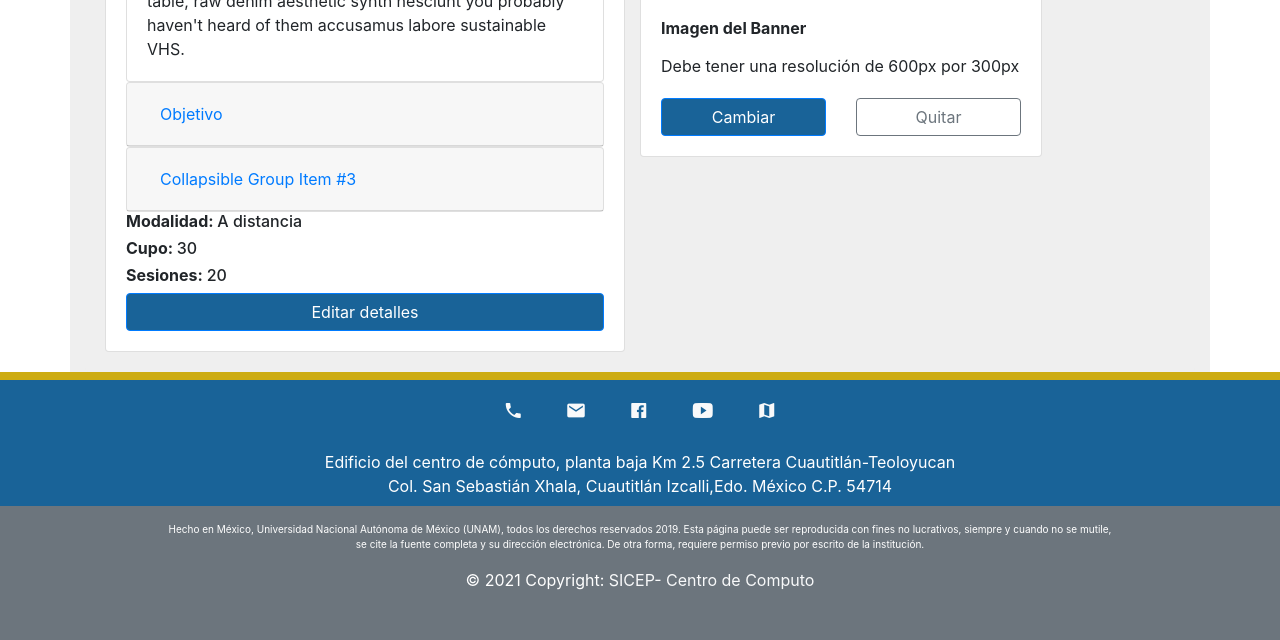
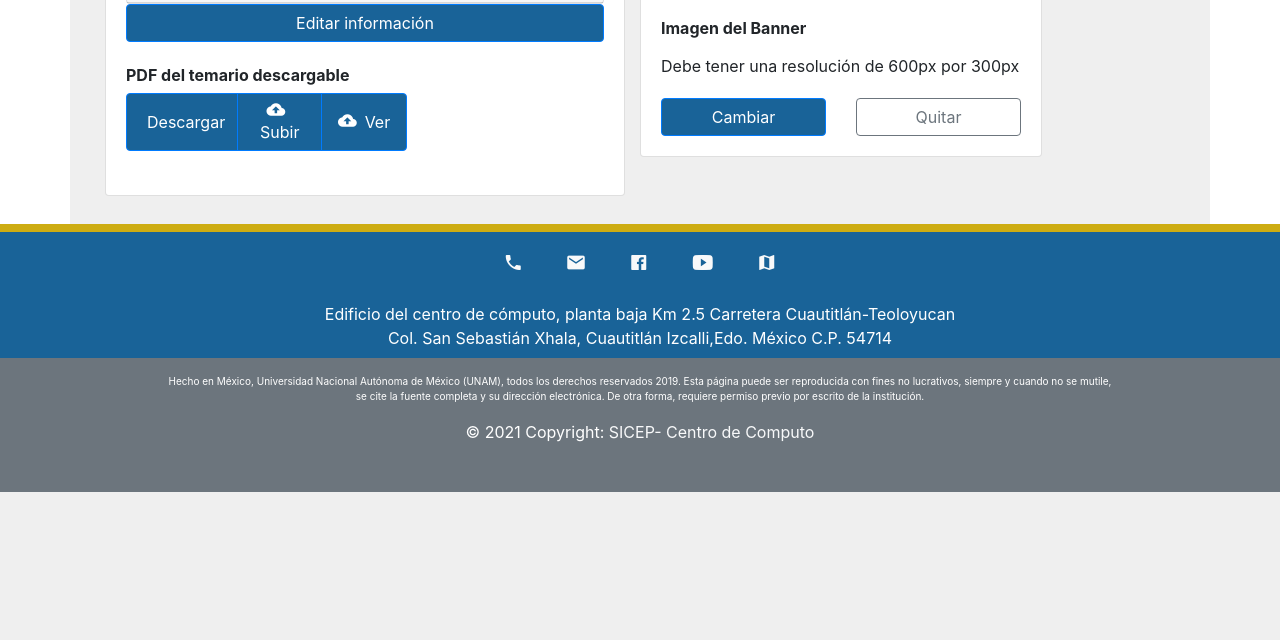
Before and after one commit to chrisPumita/fesc_cursos, a PHP site: the page made by app/view/admin/admin-detcursospanel-view.php in a window 1280 px wide. Shown: the part 807-1447 px from the top of the page. After the commit the page ends 1299 px from the top, so only its background shows below. Run offline with PHP 8.4, Linux system fonts and the light colour scheme; the template is opened without the code that fills it, so the values that code supplies are empty.

Commit message:
ACTUALIZACION FRONT 12-05

```diff
--- a/app/view/admin/admin-detcursospanel-view.php
+++ b/app/view/admin/admin-detcursospanel-view.php
@@ -79,7 +79,7 @@
     <!-- INICIA DESCRIPCION -->
     <!-- FIN DESCRIPCION -->
     <div class="card bg-grey estadisticas">
-        <div class="card-body">
+        <div class="card-body py-1">
             <div class="row">
                 <div class="col-lg-12">
                     <div class="callout callout-second">
@@ -90,11 +90,11 @@
             </div>
             <div class="row">
                 <!-- TARJETA DE INFO DEL CURSO -->
-                <div class="col-sm-6">
+                <div class="col-sm-6 py-4">
                     <div class="card">
                         <div class="card-body">
                             <div class="mx-auto">
-                                <h5><strong>Creado por:</strong>Juan Perez Sanchez</h5>
+                                <h5><strong>Creado por: </strong>Juan Perez Sanchez</h5>
                                 <p>15 de Mayo de 2020</p>
                                 <div id="accordion">
                                     <div class="card">
@@ -108,7 +108,7 @@
 
                                         <div id="collapseOne" class="collapse show" aria-labelledby="headingOne" data-parent="#accordion">
                                         <div class="card-body">
-                                            Anim pariatur cliche reprehenderit, enim eiusmod high life accusamus terry richardson ad squid. 3 wolf moon officia aute, non cupidatat skateboard dolor brunch. Food truck quinoa nesciunt laborum eiusmod. Brunch 3 wolf moon tempor, sunt aliqua put a bird on it squid single-origin coffee nulla assumenda shoreditch et. Nihil anim keffiyeh helvetica, craft beer labore wes anderson cred nesciunt sapiente ea proident. Ad vegan excepteur butcher vice lomo. Leggings occaecat craft beer farm-to-table, raw denim aesthetic synth nesciunt you probably haven't heard of them accusamus labore sustainable VHS.
+                                            Anim pariatur cliche reprehenderit, enim eiusmod high life accusamus terry richardson ad squid. 3 wolf moon officia aute, non cupidatat skateboard dolor brunch.
                                         </div>
                                         </div>
                                     </div>
@@ -122,7 +122,7 @@
                                         </div>
                                         <div id="collapseTwo" class="collapse" aria-labelledby="headingTwo" data-parent="#accordion">
                                         <div class="card-body">
-                                            Anim pariatur cliche reprehenderit, enim eiusmod high life accusamus terry richardson ad squid. 3 wolf moon officia aute, non cupidatat skateboard dolor brunch. Food truck quinoa nesciunt laborum eiusmod. Brunch 3 wolf moon tempor, sunt aliqua put a bird on it squid single-origin coffee nulla assumenda shoreditch et. Nihil anim keffiyeh helvetica, craft beer labore wes anderson cred nesciunt sapiente ea proident. Ad vegan excepteur butcher vice lomo. Leggings occaecat craft beer farm-to-table, raw denim aesthetic synth nesciunt you probably haven't heard of them accusamus labore sustainable VHS.
+                                            Anim pariatur cliche reprehenderit, enim eiusmod high life accusamus terry richardson ad squid. 3 wolf moon officia aute, non cupidatat skateboard dolor brunch. Food truck quinoa nesciunt laborum eiusmod.
                                         </div>
                                         </div>
                                     </div>
@@ -130,29 +130,42 @@
                                         <div class="card-header" id="headingThree">
                                         <h5 class="mb-0">
                                             <button class="btn btn-link collapsed" data-toggle="collapse" data-target="#collapseThree" aria-expanded="false" aria-controls="collapseThree">
-                                            Collapsible Group Item #3
+                                            Detalles
                                             </button>
                                         </h5>
                                         </div>
                                         <div id="collapseThree" class="collapse" aria-labelledby="headingThree" data-parent="#accordion">
                                         <div class="card-body">
-                                            Anim pariatur cliche reprehenderit, enim eiusmod high life accusamus terry richardson ad squid. 3 wolf moon officia aute, non cupidatat skateboard dolor brunch. Food truck quinoa nesciunt laborum eiusmod. Brunch 3 wolf moon tempor, sunt aliqua put a bird on it squid single-origin coffee nulla assumenda shoreditch et. Nihil anim keffiyeh helvetica, craft beer labore wes anderson cred nesciunt sapiente ea proident. Ad vegan excepteur butcher vice lomo. Leggings occaecat craft beer farm-to-table, raw denim aesthetic synth nesciunt you probably haven't heard of them accusamus labore sustainable VHS.
+                                            <h6><strong>Modalidad: </strong> A distancia</h6>
+                                            <h6><strong>Cupo: </strong>30</h6>
+                                            <h6><strong>Sesiones: </strong> 20</h6>
                                         </div>
                                         </div>
                                     </div>
-                                    </div>
-                                <h6><strong>Modalidad: </strong> A distancia</h6>
-                                <h6><strong>Cupo: </strong>30</h6>
-                                <h6><strong>Sesiones: </strong> 20</h6>
-                                <a href=""><button class="btn btn-primary btn-block" type="button">Editar detalles</button></a>
+                                </div>
+                                <a href=""><button class="btn btn-primary btn-block" type="button">Editar información</button></a>
+                            </div>
+                            <div class="mx-auto py-4">
+                                <h6><strong>PDF del temario descargable</strong></h6>
+                                <div class="btn-group">
+                                    <button class="btn btn-primary w-100 aling-self-center">
+                                        <i class="icon arrow-down-circle-outline mr-2 lead"></i>Descargar
+                                    </button>
+                                    <button class="btn btn-primary w-100 aling-self-center">
+                                        <i class="icon ion-md-cloud-upload mr-2 lead"></i>Subir
+                                    </button>
+                                    <button class="btn btn-primary w-100 aling-self-center">
+                                        <i class="icon ion-md-cloud-upload mr-2 lead"></i>Ver
+                                    </button>
+                                </div>
                             </div>
                         </div>
                     </div>
                 </div>
                 <!-- TARJETA DE BANNER -->
                 <div class="col-sm-6">
-                    <div class="row">
-                    <div class="container py-2">
+                    <div class="row py-3">
+                    <div class="container">
                         <div class="row">
                             <div class="m-auto">
                                 <i class="icon ion-md-checkmark-circle"></i>
```
